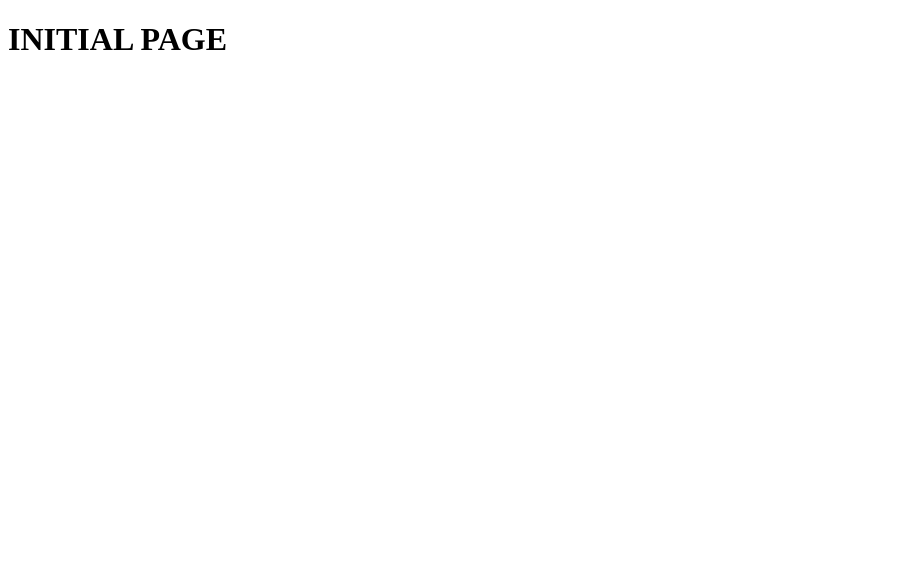
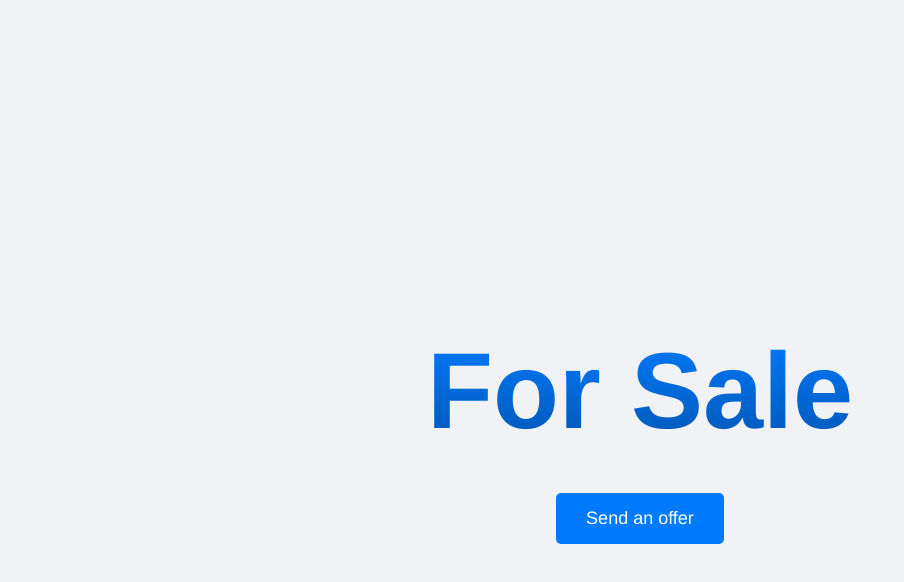
Before and after one commit to ali3nnn/altf4.ro, a plain HTML site: page index.html in a window 1280 px wide. Shown: the whole page, without its empty margins (0-904 px from the left). Drawn offline with Linux system fonts and the light colour scheme.

Commit message:
update the front page

```diff
--- a/index.html
+++ b/index.html
@@ -1,15 +1,55 @@
 <!DOCTYPE html>
 <html lang="en">
-
 <head>
     <meta charset="UTF-8">
-    <meta http-equiv="X-UA-Compatible" content="IE=edge">
     <meta name="viewport" content="width=device-width, initial-scale=1.0">
-    <title>ALTF4.RO</title>
+    <title>For sale</title>
+    <style>
+        body {
+            font-family: 'Helvetica Neue', Arial, sans-serif;
+            background-color: #f0f2f5;
+            margin: 0;
+            padding: 0;
+            display: flex;
+            justify-content: center;
+            align-items: center;
+            height: 100vh;
+            flex-direction: column;
+            text-align: center;
+        }
+        h1 {
+            font-size: 108px;
+            margin-bottom: 40px;
+            background: -webkit-linear-gradient(#007bff, #0056b3);
+            -webkit-background-clip: text;
+            -webkit-text-fill-color: transparent;
+        }
+        .email-button {
+            background-color: #007bff;
+            color: white;
+            padding: 15px 30px;
+            border: none;
+            border-radius: 5px;
+            cursor: pointer;
+            font-size: 18px;
+            box-sizing: border-box;
+            transition: background-color 0.3s ease;
+            text-decoration: none;
+            display: inline-block;
+        }
+        .email-button:hover {
+            background-color: #0056b3;
+        }
+    </style>
 </head>
+<body>
+    <h1>For Sale</h1>
+    <a href="mailto:barbualex.tgv@gmail.com?subject=ALTF4.ro offer&body=Hi,
 
-<body>
-    <h1>INITIAL PAGE</h1>
+I want to offer you AMOUNT to transfer the domain to me.
+
+Thank you,
+
+[NAME]" target="blank_" class="email-button">Send an offer</a>
 </body>
-
 </html>
```
